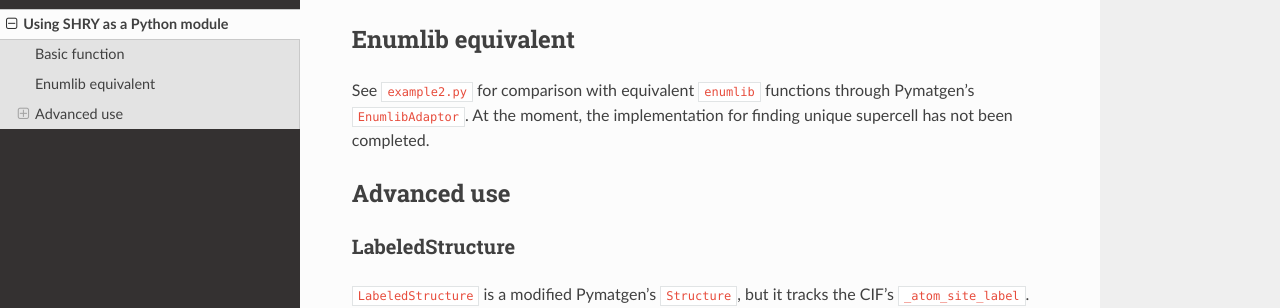
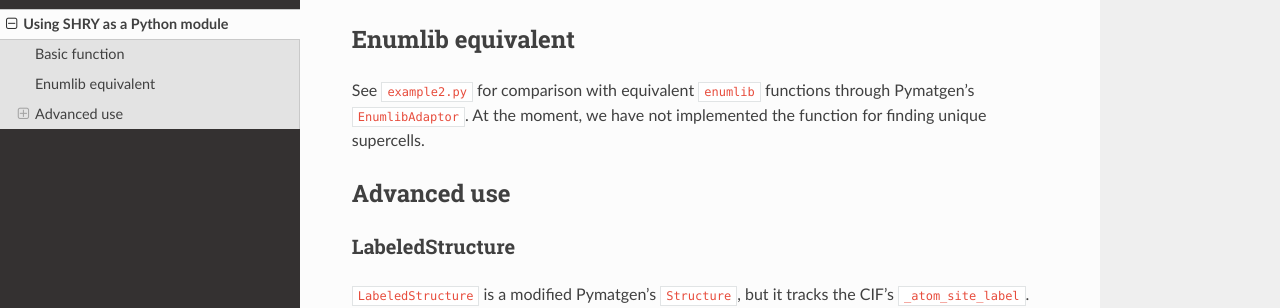
Before and after one commit to giprayogo/SHRY, a Sphinx documentation site: the page built from docs/source/scripting.rst, in a window 1280 px wide and 900 px high, scrolled down 1193 px. Shown: the part 152-460 px from the top of the window. Built offline with Sphinx 7.4.7 and the Read the Docs theme 2.0.0, drawn with Linux system fonts in a browser that asks for light colours.

```diff
--- a/docs/source/scripting.rst
+++ b/docs/source/scripting.rst
@@ -73,8 +73,8 @@ Enumlib equivalent
 
 See ``example2.py`` for comparison with equivalent
 ``enumlib`` functions through Pymatgen's ``EnumlibAdaptor``.
-At the moment, the implementation for finding
-unique supercell has not been completed.
+At the moment, we have not implemented
+the function for finding unique supercells.
 
 ------------
 Advanced use
--- a/setup.cfg
+++ b/setup.cfg
@@ -1,6 +1,6 @@
 [metadata]
 name = SHRY
-version = 1.1.1
+version = 1.1.2
 
 [options]
 packages = shry
```
Also changed, not shown: examples/README.md.
